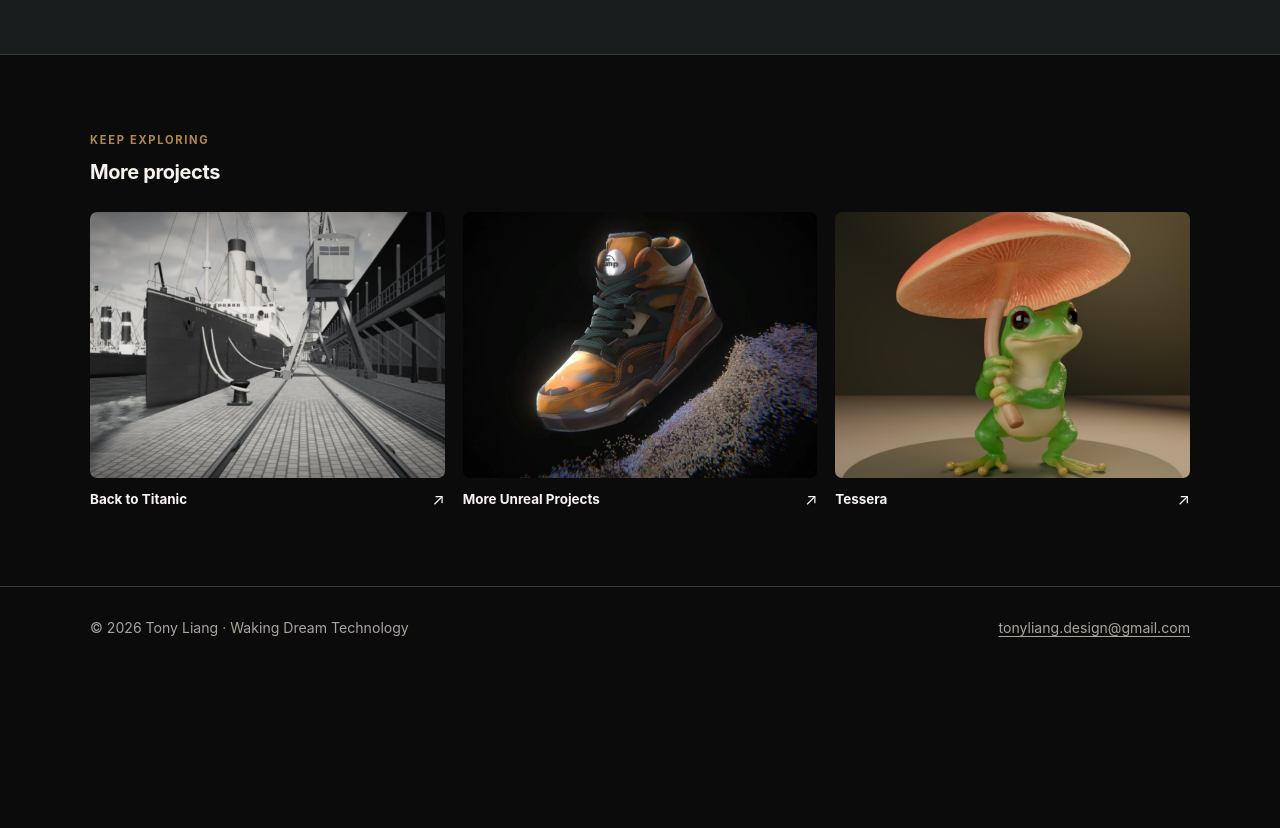
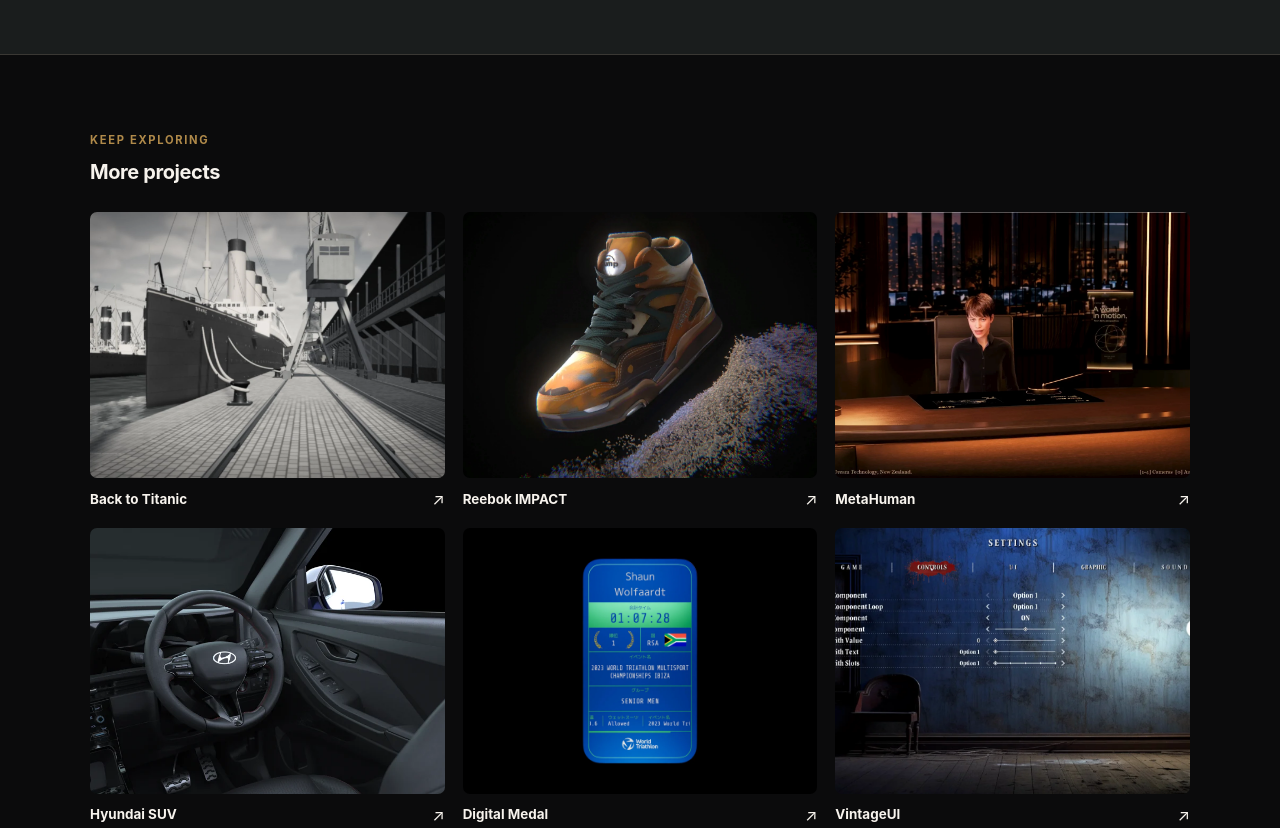
Before and after one commit to TonyLiangDesign/WakingDreamWebsite, a plain HTML site: page unreal-visualisation/character-motion/index.html in a window 1280 px wide. Shown: the part 5920-6748 px from the top of the page. Before the commit the page ends 6607 px from the top, so only its background shows below. Drawn offline with Linux system fonts and the light colour scheme.

Commit message:
Link related Unreal projects to their sections

```diff
--- a/styles.css
+++ b/styles.css
@@ -169,7 +169,7 @@ body[data-product="unreal"] { --bg: #000; background: #000; }
 .work-intro .lede { margin: 0 auto; font-size: clamp(1.05rem, 2vw, 1.5rem); }
 .motion-toggle { margin-top: 28px; border: 1px solid var(--line); border-radius: 999px; padding: 9px 16px; background: transparent; color: var(--text-soft); font: 0.72rem var(--font); cursor: pointer; }
 .motion-toggle:hover { border-color: var(--text-soft); color: var(--text); }
-.work-scene { margin: 0; padding-top: clamp(44px, 7vw, 96px); }
+.work-scene { margin: 0; padding-top: clamp(44px, 7vw, 96px); scroll-margin-top: 96px; }
 .scene-heading { text-align: center; margin-bottom: clamp(28px, 4vw, 56px); }
 .scene-heading h2 { font-size: clamp(2.7rem, 6.5vw, 6rem); line-height: 1.04; letter-spacing: -0.045em; font-weight: 600; margin-bottom: 18px; }
 .scene-heading p:not(.eyebrow) { font-size: clamp(1rem, 1.8vw, 1.3rem); margin: 0 auto; }
--- a/unreal-visualisation/character-motion/index.html
+++ b/unreal-visualisation/character-motion/index.html
@@ -81,6 +81,7 @@
     .project-links { display:grid; grid-template-columns:repeat(3,minmax(0,1fr)); gap:18px; }
     .project-links a { display:block; min-width:0; text-decoration:none; }
     .project-links img { width:100%; aspect-ratio:4/3; object-fit:cover; border-radius:7px; }
+    .project-links .medal-image { object-fit:contain; background:#000; }
     .project-links .project-title { display:flex; align-items:center; justify-content:space-between; gap:12px; margin-top:11px; font-size:.84rem; font-weight:650; line-height:1.3; }
     .project-links a:hover { color:var(--accent); }
     .project-links a:hover img { opacity:.86; }
@@ -134,7 +135,17 @@
     <section class="rule"><div class="wrap proof"><div><div class="label">05 / Measured iteration</div><h2>Use the comparison to make a decision</h2><p>In one intermediate gait pass, average error at three visible back-line landmarks fell from 16.4 to 5.7 pixels while protected paw motion was preserved. I checked the same frames visually as well as through plotted body and paw curves.</p><p class="note">These are image-space measurements for this shot, not 3D ground truth or a final quality score.</p></div><figure><img src="assets/gait-review.png" alt="Gait review charts comparing reference and animation body contours and paw height"><figcaption>Python · Gait review</figcaption></figure></div></section>
 
     <section class="status"><div class="wrap"><div class="label">Pipeline &amp; outlook</div><div><h2>AI collaboration needs an editable result</h2><p>Generative models supplied candidate views and motion. GPT-6 Astra assisted with Blender and Python tooling for repetitive setup and diagnostics. I chose the references, directed the animation, corrected anatomy and contact, and approved each version through visual and measured review.</p><p>This points to a practical production loop: generate a candidate, build an editable scene, test it against clear constraints, and make a directed correction. The dog can be exported to Unreal Engine as a Geometry Cache or rigged Skeletal Mesh; the MetaHuman animation has a validated FBX path back to its Unreal skeleton.</p></div></div></section>
-    <section class="more-projects" aria-labelledby="more-projects-title"><div class="wrap"><div class="label">Keep exploring</div><h2 id="more-projects-title">More projects</h2><nav class="project-links" aria-label="More projects"><a href="../../titanic/"><img src="../../assets/titanic-quay-archive.webp" alt="Titanic alongside the Southampton quay" loading="lazy"><span class="project-title">Back to Titanic <span class="arrow" aria-hidden="true">↗</span></span></a><a href="/unreal-visualisation/"><img src="../../assets/unreal/reebok-pump-orange-1080.webp" alt="Reebok Pump sneaker from the Unreal Engine portfolio" loading="lazy"><span class="project-title">More Unreal Projects <span class="arrow" aria-hidden="true">↗</span></span></a><a href="../../tessera/"><img src="../../assets/tessera-mushroom.jpg" alt="A frog holding a mushroom umbrella in Tessera" loading="lazy"><span class="project-title">Tessera <span class="arrow" aria-hidden="true">↗</span></span></a></nav></div></section>
+    <section class="more-projects" aria-labelledby="more-projects-title"><div class="wrap">
+      <div class="label">Keep exploring</div><h2 id="more-projects-title">More projects</h2>
+      <nav class="project-links" aria-label="More projects">
+        <a href="../../titanic/"><img src="../../assets/titanic-quay-archive.webp" alt="Titanic alongside the Southampton quay" loading="lazy"><span class="project-title">Back to Titanic <span class="arrow" aria-hidden="true">↗</span></span></a>
+        <a href="/unreal-visualisation/#reebok"><img src="../../assets/unreal/reebok-pump-orange-1080.webp" alt="Reebok Pump sneaker rendered for Reebok IMPACT" loading="lazy"><span class="project-title">Reebok IMPACT <span class="arrow" aria-hidden="true">↗</span></span></a>
+        <a href="/unreal-visualisation/#metahuman"><img src="../../assets/unreal/newsroom.webp" alt="MetaHuman presenter in a virtual newsroom" loading="lazy"><span class="project-title">MetaHuman <span class="arrow" aria-hidden="true">↗</span></span></a>
+        <a href="/unreal-visualisation/#automotive"><img src="../../assets/unreal/hyundai-steering-800.webp" alt="Hyundai SUV interior rendered in Unreal Engine" loading="lazy"><span class="project-title">Hyundai SUV <span class="arrow" aria-hidden="true">↗</span></span></a>
+        <a href="/unreal-visualisation/#medal"><img class="medal-image" src="../../assets/unreal/digital-medal.webp" alt="Animated World Triathlon digital medal" loading="lazy"><span class="project-title">Digital Medal <span class="arrow" aria-hidden="true">↗</span></span></a>
+        <a href="/unreal-visualisation/#vintage-ui"><img src="../../assets/unreal/vintage-ui.webp" alt="Vintage game settings interface" loading="lazy"><span class="project-title">VintageUI <span class="arrow" aria-hidden="true">↗</span></span></a>
+      </nav>
+    </div></section>
   </main>
   <footer><div class="wrap"><span>© 2026 Tony Liang · Waking Dream Technology</span><a href="mailto:tonyliang.design@gmail.com">tonyliang.design@gmail.com</a></div></footer>
 </body>
```
Also changed, not shown: unreal-visualisation/index.html (+5 -5 lines).
